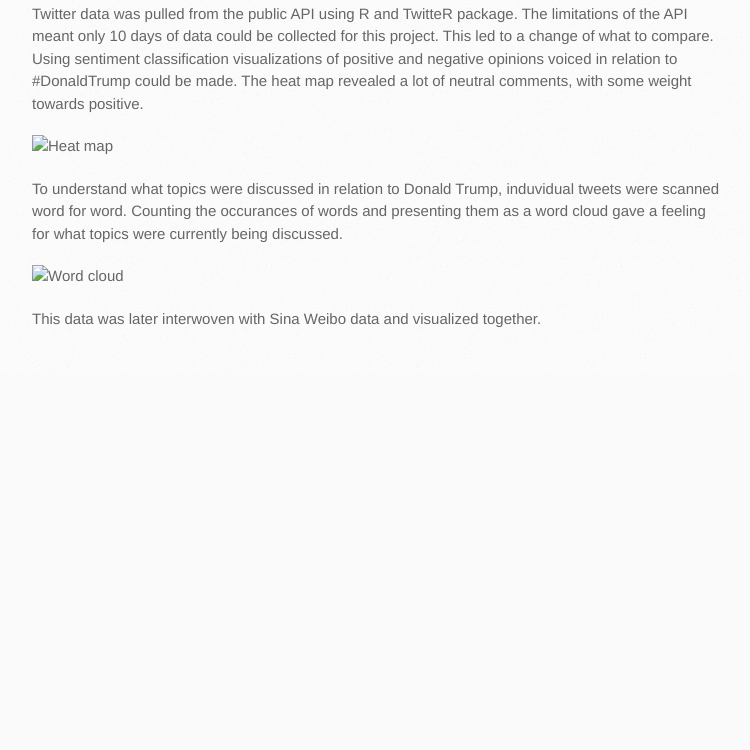
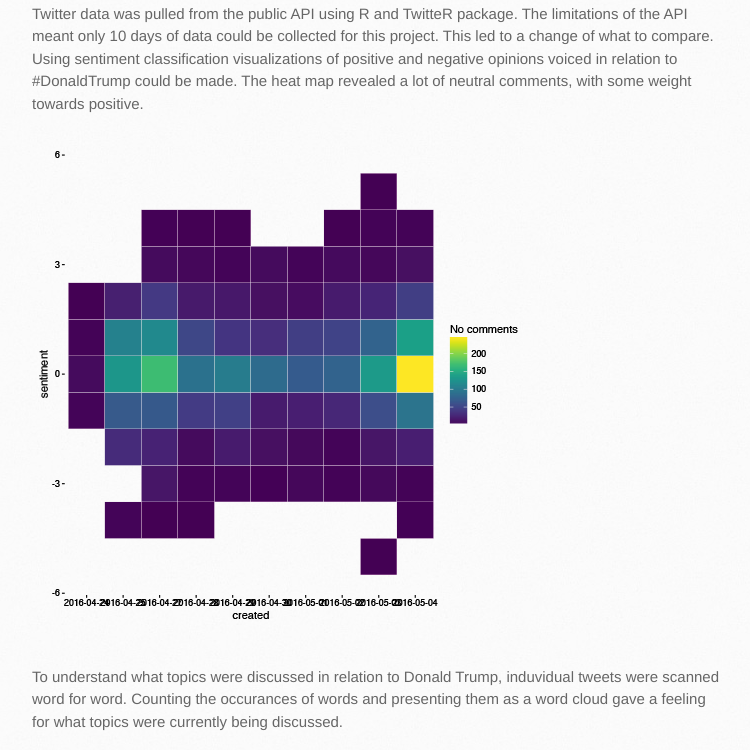
Before and after one commit to frbec/tongji_dataviz, a plain HTML site: page index.html in a window 1280 px wide. Shown: the part 2510-3260 px from the top of the page, without its empty margins (138-888 px from the left). Before the commit the page ends 2883 px from the top, so only its background shows below. Drawn offline with Linux system fonts and the light colour scheme.

Commit message:
changing from .jpg to .png in incorrect paths

```diff
--- a/index.html
+++ b/index.html
@@ -50,11 +50,11 @@
 
 <p>Twitter data was pulled from the public API using R and TwitteR package. The limitations of the API meant only 10 days of data could be collected for this project. This led to a change of what to compare. Using sentiment classification visualizations of positive and negative opinions voiced in relation to #DonaldTrump could be made. The heat map revealed a lot of neutral comments, with some weight towards positive.</p>
 
-<p><img src="images/heat_map.jpg" alt="Heat map"></p>
+<p><img src="images/heat_map.png" alt="Heat map"></p>
 
 <p>To understand what topics were discussed in relation to Donald Trump, induvidual tweets were scanned word for word. Counting the occurances of words and presenting them as a word cloud gave a feeling for what topics were currently being discussed. </p>
 
-<p><img src="images/word_cloud.jpg" alt="Word cloud"></p>
+<p><img src="images/word_cloud.png" alt="Word cloud"></p>
 
 <p>This data was later interwoven with Sina Weibo data and visualized together.</p>
         </section>
```
